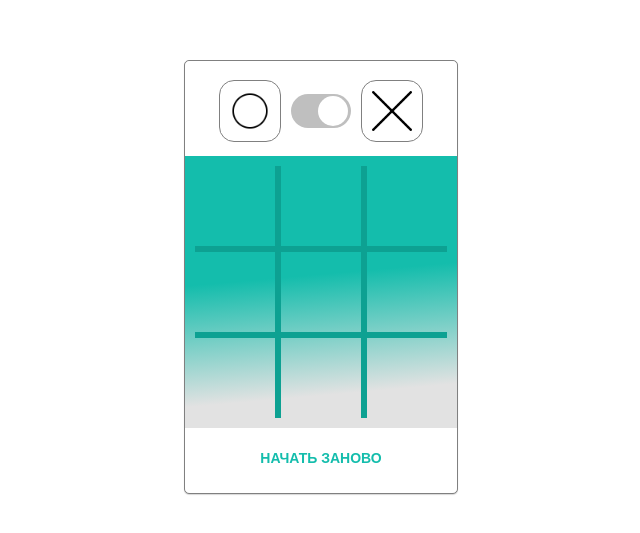
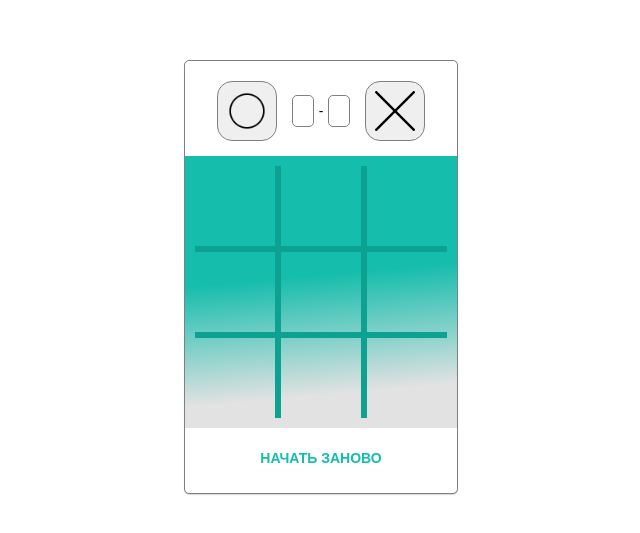
Before and after one commit to DmitriiPisarenko/tic-tac-toe, a React (Create React App) app: page / in a window 1280 px wide. Shown: the part 131-664 px from the top of the page, without its empty margins (319-959 px from the left). Built offline with nearby package versions, Linux system fonts and the light colour scheme.

Commit message:
add score and changed side button

```diff
--- a/src/components/header/header.module.css
+++ b/src/components/header/header.module.css
@@ -24,33 +24,10 @@
   height: 40px;
 }
 
-.switchBtn {
-  display: inline-block;
-  width: 60px;
-  height: 34px;
-  border-radius: 19px;
-  background: #bfbfbf;
-  z-index: 0;
-  margin: 0;
-  padding: 0;
-  border: none;
-  cursor: pointer;
-  position: relative;
-  transition-duration: 300ms;
+.score {
+  width: 20px;
+  height: 30px;
+  border: 1px solid gray;
+  border-radius: 5px;
+  margin: 0 5px;
 }
-.switchBtn::after {
-  content: "";
-  height: 30px;
-  width: 30px;
-  border-radius: 17px;
-  background: #fff;
-  left: 7px;
-  top: 2px;
-  transition-duration: 300ms;
-  position: absolute;
-  z-index: 1;
-}
-
-.switchOn::after {
-  left: 27px;
-}
--- a/src/components/header/index.jsx
+++ b/src/components/header/index.jsx
@@ -1,22 +1,22 @@
 import React from 'react';
 import styles from './header.module.css';
-import classNames from 'classnames';
 import circle from '../../assets/images/circle.png'
 import cross from '../../assets/images/cross.png'
 
 export default function Header() {
   return (
     <div className={styles.container}>
-      <div className={styles.side} >
+      <button className={styles.side} >
         <img className={styles.image} src={circle} alt='circle' />
-      </div>
+      </button>
 
-      <div className={classNames(styles.switchBtn, styles
-      .switchOn)} />
+      <div className={styles.score} />
+      <p>-</p>
+      <div className={styles.score} />
 
-      <div className={styles.side} >
+      <button className={styles.side} >
         <img className={styles.image} src={cross} alt='cross' />
-      </div>
+      </button>
     </div>
   )
 
```
